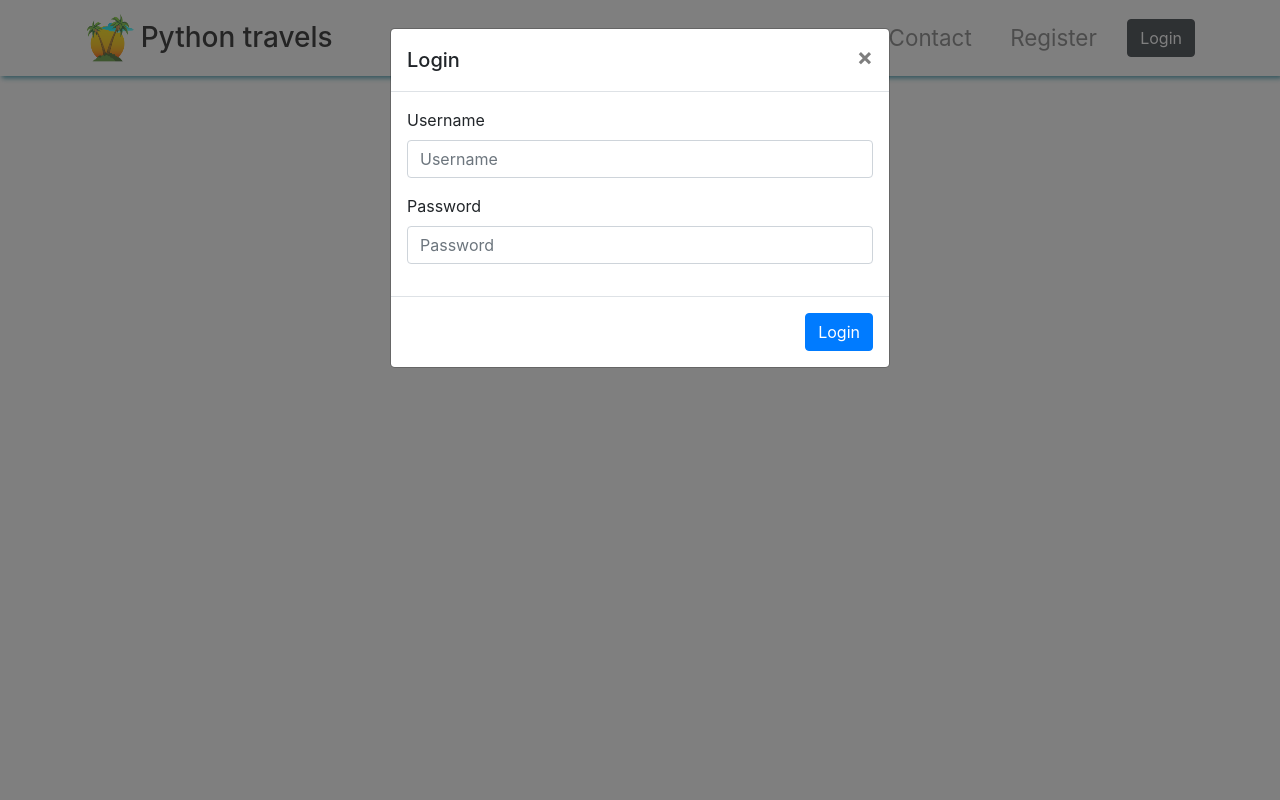
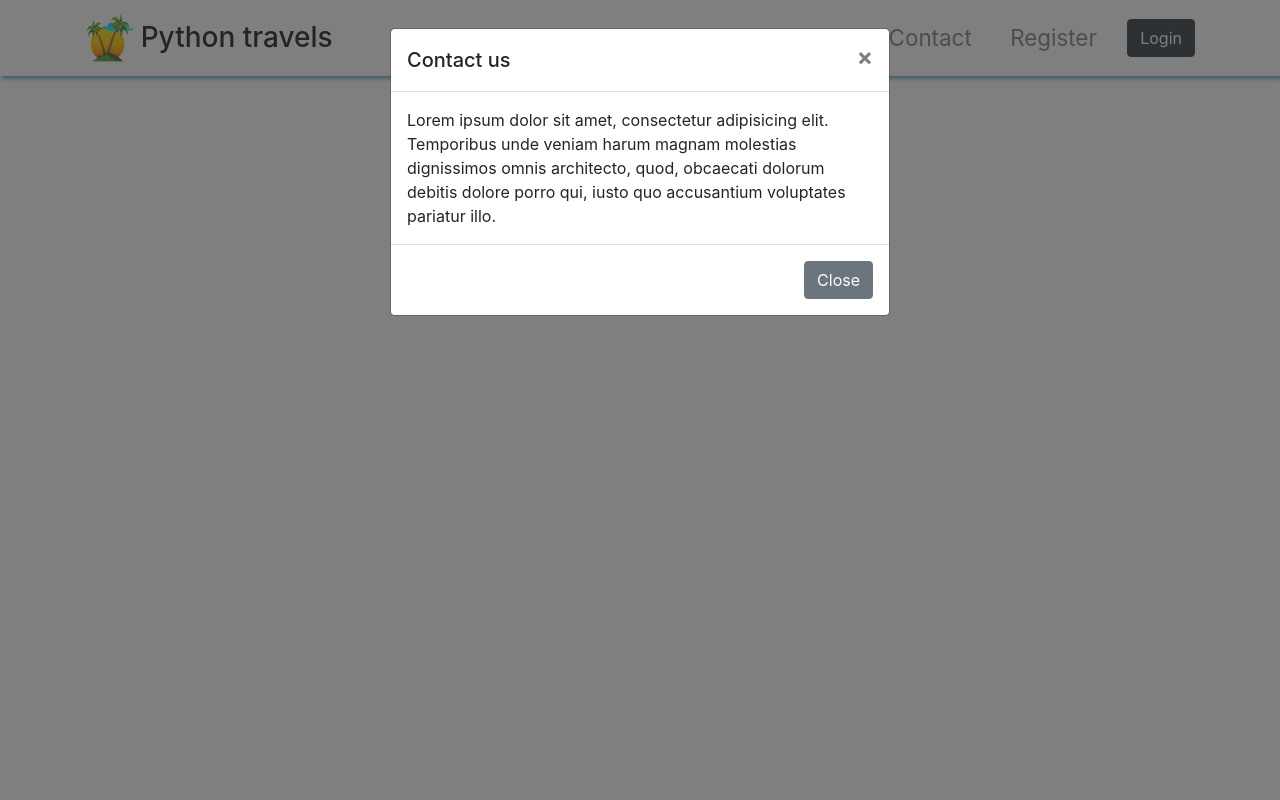
Before and after one commit to froguez/travel_agency, a Django app: template trvgcy/templates/base.html in a window 1280 px wide, after a click on "Contact". Run offline with Django 3.2, Linux system fonts and the light colour scheme; the template is opened without the code that fills it, so the values that code supplies are empty; some libraries are stand-ins or nearby versions.

Commit message:
1) Set up contacModal Class 2) Stored it in 'partials/_contactModal.html 3) Pointed the trigger of 'Contact' in the Navbar to contactModal

```diff
--- a/trvgcy/templates/base.html
+++ b/trvgcy/templates/base.html
@@ -16,8 +16,6 @@
 </head>
 <body>
 <!-- START HERE -->
-
-
 
 <nav class="navbar navbar-expand-md navbar-light fixed-top py-0.5" id="main-nav">
     <div class="container">
@@ -47,36 +45,12 @@
    </div>
 </nav>
 
+{% include 'partials/_loginModal.html' %}
+{% include 'partials/_contactModal.html' %}
+
 {% block content %} {% endblock %}
 
-{% include 'partials/_loginModal.html' %}
 
-<!-- CONTACT MODAL -->
-<div class="modal" id="contactModal">
-    <div class="modal-dialog">
-        <div class="modal-content">
-            <div class="modal-header">
-                <h5 class="modal-title">Login</h5>
-                <button class="close" data-dismiss="modal">&times;</button>
-            </div>
-            <div class="modal-body">
-                <form>
-                    <div class="form-group">
-                        <label for="username">Username</label>
-                        <input type="text" placeholder="Username" class="form-control">
-                    </div>
-                    <div class="form-group">
-                        <label for="password">Password</label>
-                        <input type="password" placeholder="Password" class="form-control">
-                    </div>
-                </form>
-            </div>
-            <div class="modal-footer">
-                <button class="btn btn-primary" data-dismiss="modal">Login</button>
-            </div>
-        </div>
-    </div>
-</div>
 
 <!-- FOOTER -->
  <footer id="main-footer" class="text-center p-4">
--- /dev/null
+++ b/trvgcy/templates/partials/_contactModal.html
@@ -0,0 +1,17 @@
+<div class="modal" id="contactModal">
+    <div class="modal-dialog">
+        <div class="modal-content">
+          <div class="modal-header">
+            <h5 class="modal-title">Contact us</h5>
+            <button class="close" data-dismiss="modal">&times;</button>
+          </div>
+          <div class="modal-body">
+            Lorem ipsum dolor sit amet, consectetur adipisicing elit. Temporibus unde veniam harum magnam molestias dignissimos omnis
+            architecto, quod, obcaecati dolorum debitis dolore porro qui, iusto quo accusantium voluptates pariatur illo.
+          </div>
+          <div class="modal-footer">
+            <button class="btn btn-secondary" data-dismiss="modal">Close</button>
+          </div>
+        </div>
+    </div>
+</div>
```
